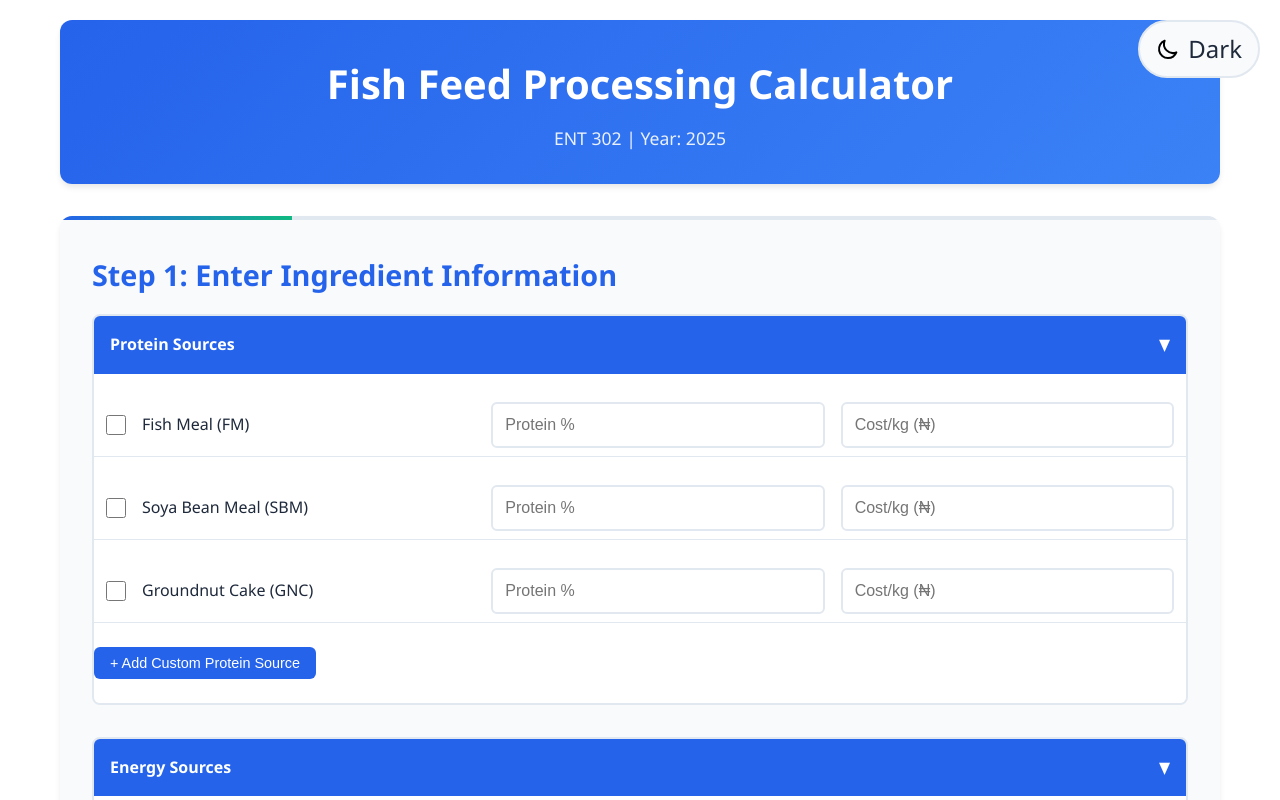
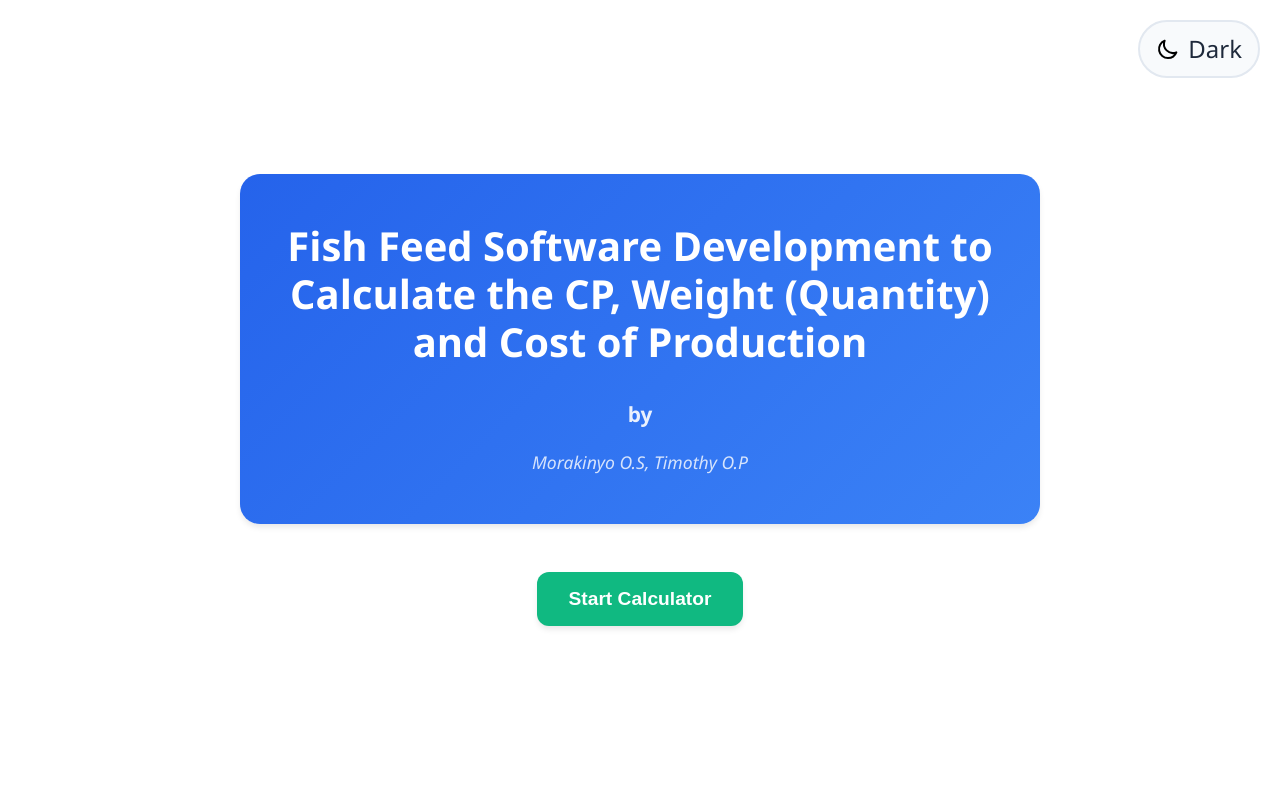
Before and after one commit to winsznx/fish-feed-calculator-ent302-2025, a website: page index.html in a window 1280 px wide. Shown: the top 800 px of the page. Drawn offline with Linux system fonts and the light colour scheme.

Commit message:
Add Landing page with Contributors

```diff
--- a/index.html
+++ b/index.html
@@ -3,7 +3,7 @@
 <head>
     <meta charset="UTF-8">
     <meta name="viewport" content="width=device-width, initial-scale=1.0">
-    <title>Fish Feed Processing Calculator - ENT 302</title>
+    <title>Fish Feed Software Development Calculator</title>
     <style>
         * {
             margin: 0;
@@ -48,25 +48,74 @@
             min-height: 100vh;
         }
 
-        .header {
+        /* Landing Page Styles */
+        .landing-page {
+            display: flex;
+            flex-direction: column;
+            justify-content: center;
+            align-items: center;
+            min-height: 100vh;
             text-align: center;
-            margin-bottom: 2rem;
             padding: 2rem;
+        }
+
+        .landing-header {
             background: linear-gradient(135deg, var(--primary-color), #3b82f6);
             color: white;
+            border-radius: 20px;
+            padding: 3rem 2rem;
+            box-shadow: var(--shadow);
+            max-width: 800px;
+            margin-bottom: 2rem;
+        }
+
+        .landing-title {
+            font-size: 2.5rem;
+            font-weight: 700;
+            margin-bottom: 2rem;
+            line-height: 1.2;
+        }
+
+        .contributors {
+            font-size: 1.3rem;
+            font-weight: 600;
+            opacity: 0.9;
+            margin-bottom: 1rem;
+        }
+
+        .contributors-names {
+            font-size: 1.1rem;
+            opacity: 0.8;
+            font-style: italic;
+        }
+
+        .start-button {
+            background: var(--success-color);
+            color: white;
+            border: none;
             border-radius: 12px;
+            padding: 1rem 2rem;
+            font-size: 1.2rem;
+            font-weight: 600;
+            cursor: pointer;
+            transition: all 0.3s ease;
             box-shadow: var(--shadow);
-        }
-
-        .header h1 {
-            font-size: 2.5rem;
-            margin-bottom: 0.5rem;
-            font-weight: 700;
-        }
-
-        .header p {
-            opacity: 0.9;
-            font-size: 1.1rem;
+            margin-top: 1rem;
+        }
+
+        .start-button:hover {
+            background: #059669;
+            transform: translateY(-3px);
+            box-shadow: 0 8px 15px -3px rgba(0, 0, 0, 0.2);
+        }
+
+        /* Calculator Page Styles */
+        .calculator-page {
+            display: none;
+        }
+
+        .calculator-page.active {
+            display: block;
         }
 
         .theme-toggle {
@@ -429,11 +478,15 @@
                 padding: 10px;
             }
 
-            .header h1 {
+            .landing-title {
                 font-size: 1.8rem;
             }
 
-            .header p {
+            .contributors {
+                font-size: 1.1rem;
+            }
+
+            .contributors-names {
                 font-size: 1rem;
             }
 
@@ -497,7 +550,7 @@
         }
 
         @media (max-width: 480px) {
-            .header h1 {
+            .landing-title {
                 font-size: 1.5rem;
             }
 
@@ -522,12 +575,19 @@
         <span id="themeText">Dark</span>
     </div>
 
+    <!-- Landing Page -->
+    <div class="landing-page" id="landingPage">
+        <div class="landing-header">
+            <h1 class="landing-title">Fish Feed Software Development to Calculate the CP, Weight (Quantity) and Cost of Production</h1>
+            <div class="contributors">by</div>
+            <div class="contributors-names">Morakinyo O.S, Timothy O.P</div>
+        </div>
+        <button class="start-button" onclick="startCalculator()">Start Calculator</button>
+    </div>
+
+    <!-- Calculator Page -->
+    <div class="calculator-page" id="calculatorPage">
         <div class="container">
-        <div class="header">
-            <h1>Fish Feed Processing Calculator</h1>
-            <p>ENT 302 | Year: 2025</p>
-        </div>
-
             <div class="wizard-container">
                 <div class="progress-bar">
                     <div class="progress-fill" id="progressFill"></div>
@@ -628,7 +688,7 @@
 
                                 <div class="ingredient-row" style="margin-bottom: 1rem; border-bottom: 1px solid var(--border-color); padding-bottom: 0.5rem;">
                                     <input type="checkbox" class="checkbox" id="fi_premix_check">
-                                <label><strong>🐟 Fish Premix (%)</strong></label>
+                                    <label><strong>🟡 Fish Premix (%)</strong></label>
                                     <input type="number" class="input-field fi-detail" placeholder="%" step="0.1">
                                     <input type="number" class="input-field fi-cost" placeholder="Cost/kg (₦)" step="0.01">
                                 </div>
@@ -800,6 +860,7 @@
                 </div>
             </div>
         </div>
+    </div>
 
     <script>
         // Global variables
@@ -807,6 +868,12 @@
         let calculationResults = {};
         let currentUnits = 'kg';
         let customIngredientCounter = { protein: 0, energy: 0, fixed: 0 };
+
+        // Landing page to calculator navigation
+        function startCalculator() {
+            document.getElementById('landingPage').style.display = 'none';
+            document.getElementById('calculatorPage').classList.add('active');
+        }
 
         // Theme toggle function
         function toggleTheme() {
```
Lines whose indentation alone changed are shown as unchanged.
